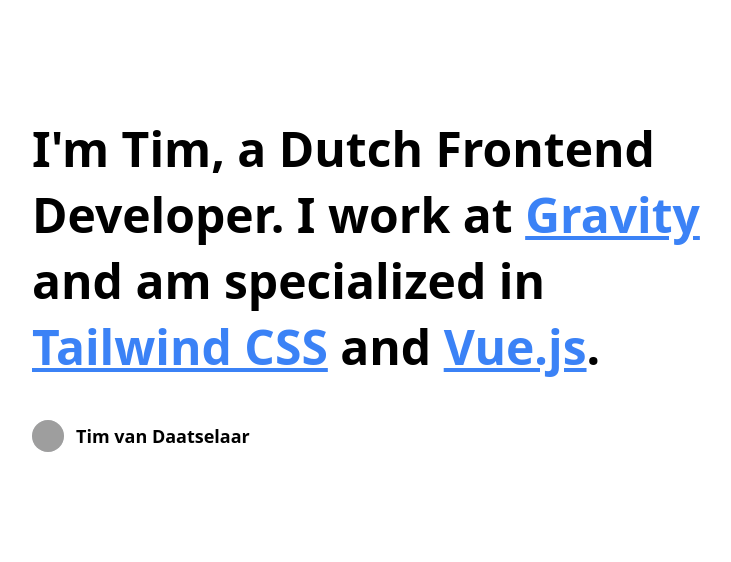
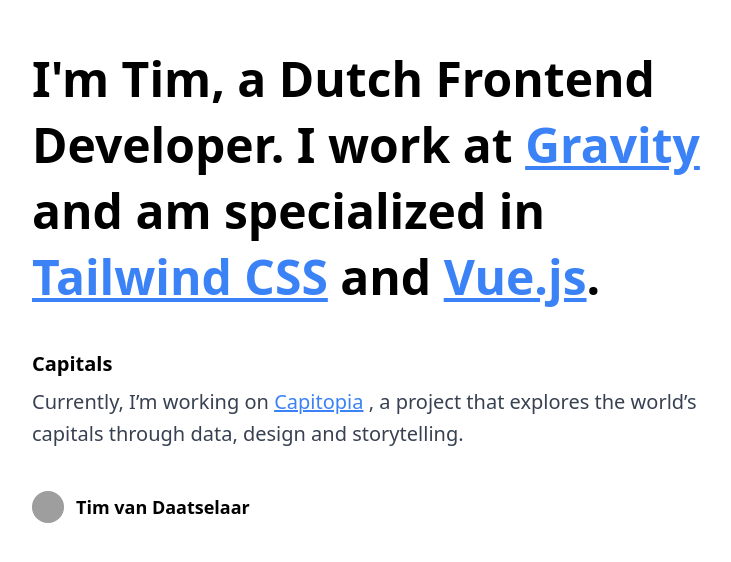
Before and after one commit to timvandaatselaar/timvandaatselaar.github.io, a Nuxt app: page / in a window 1280 px wide. Shown: the part 116-678 px from the top of the page, without its empty margins (96-827 px from the left). Built offline with nearby package versions, Linux system fonts and the light colour scheme; grey boxes are pictures that could not be loaded.

Commit message:
update capitals

```diff
--- a/pages/index.vue
+++ b/pages/index.vue
@@ -27,6 +27,21 @@
             >Vue.js</a
           >.
         </p>
+        <div class="mt-10">
+          <h2 class="text-xl font-bold">Capitals</h2>
+          <p class="mt-2 text-xl leading-relaxed text-gray-700">
+            Currently, I’m working on
+            <a
+              href="https://capitopia.world/"
+              target="_blank"
+              class="text-blue-500 underline hover:no-underline"
+              >Capitopia</a
+            >
+            , a project that explores the world’s capitals through data, design
+            and storytelling.
+          </p>
+        </div>
+
         <div class="mt-10 flex items-center gap-3">
           <figure
             class="relative h-8 w-8 overflow-hidden rounded-full bg-gray-200"
```
Also changed, not shown: 1 other file (tests, documents, lock files or other folders).
